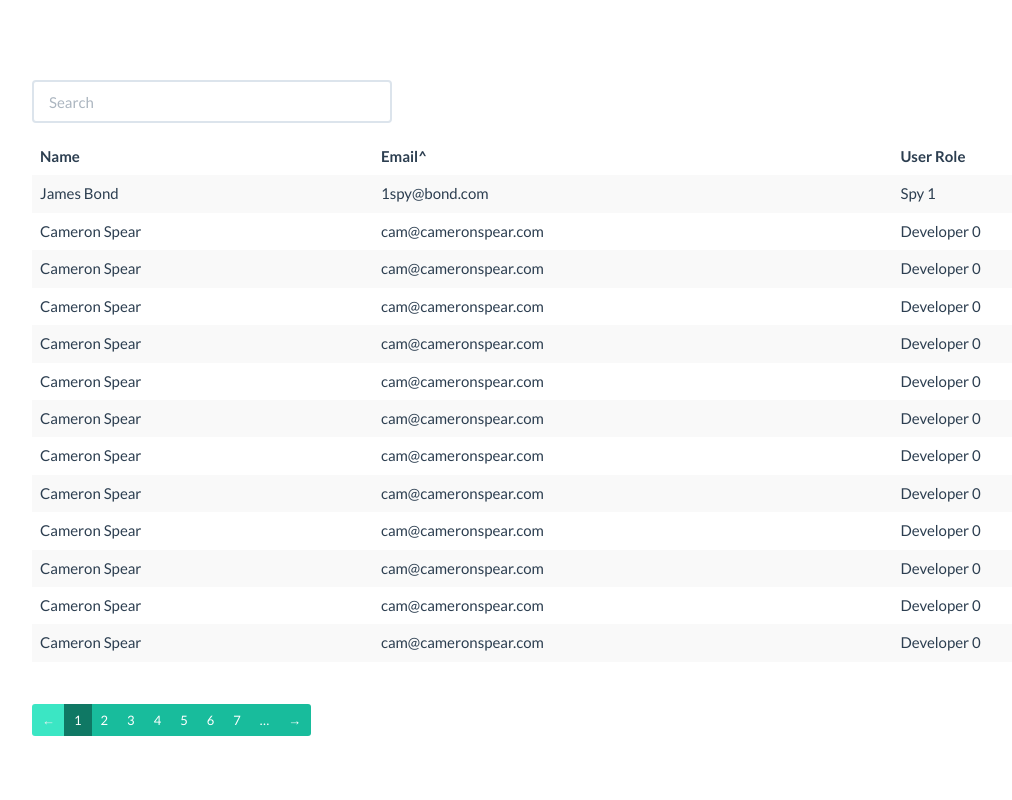
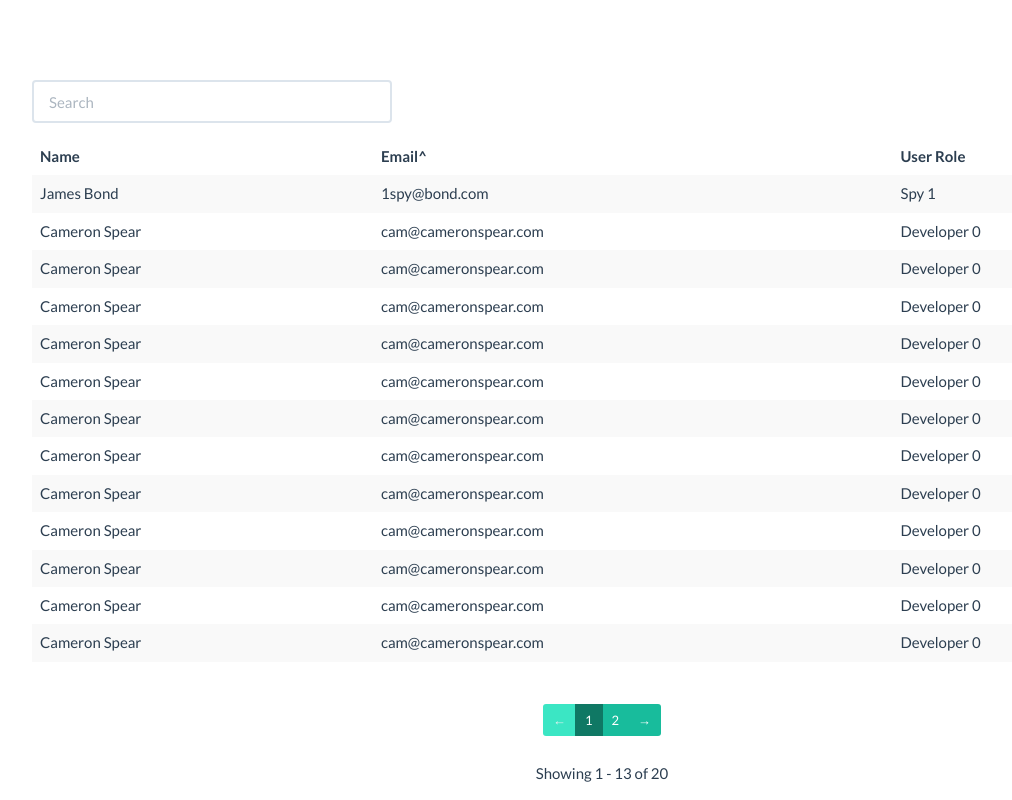
Before and after one commit to CWSpear/awesome-list, a website: page index.html in a window 1280 px wide. Shown: the whole page, without its empty margins (38-1050 px from the left). Drawn offline with nearby package versions, Linux system fonts and the light colour scheme; files that its build step writes are made by us from their sources.

Commit message:
Expose some options for displaying info about paging.
i.e. "Showing 14 - 19 of 19 (filtered from a total of 20)"

```diff
--- a/demo/script.js
+++ b/demo/script.js
@@ -6,7 +6,7 @@
             awesomeOptionsProvider.setPaginationNext('→');
         })
         .controller('DemoCtrl', function ($scope, users, $timeout) {
-            $scope.users = users.get(12345, false);
+            $scope.users = users.get(20, false);
         })
         .factory('users', function () {
             return {
--- a/demo/style.css
+++ b/demo/style.css
@@ -34,3 +34,7 @@
 .awesome-sorted.awesome-sorted-reverse:after {
     content: 'v';
 }
+
+.center {
+    text-align: center;
+}
--- a/index.html
+++ b/index.html
@@ -12,7 +12,7 @@
     <div class="demo-spacer" style="height:80px"></div>
     <div class="container">
         <!-- "items" is the items in the full list, "displayed" is the items it'll show after filtering, sorting and paging -->
-        <awesome-list items="users" displayed="displayedUsers" initial-sort="email">
+        <awesome-list items="users" displayed="displayedUsers" filtered="filteredUsers" initial-sort="email">
             <div class="pre-table-header row">
                 <div class="col-md-4">
                     <div class="form-group">
@@ -42,8 +42,15 @@
                 </tbody>
             </table>
 
-            <!-- single tag pagination! (opts forthcoming) -->
-            <awesome-pagination chomp="7" page-size="13" class="pagination pagination-sm"></awesome-pagination>
+            <div class="center">
+                <!-- single tag pagination! (opts forthcoming) -->
+                <awesome-pagination ng-init="pageSize = 13" cur-page="curPage" chomp="7" page-size="pageSize" class="pagination pagination-sm"></awesome-pagination>
+
+                <div>
+                    Showing {{ (curPage) * pageSize + 1 }} - {{ ((curPage) * pageSize) + displayedUsers.length }} of {{ filteredUsers.length }}
+                    <span ng-show="filteredUsers.length < users.length">(filtered from a total of {{ users.length }})</span>
+                </div>
+            </div>
         </awesome-list>
     </div>
 
--- a/src/awesome-list.js
+++ b/src/awesome-list.js
@@ -7,7 +7,7 @@
 
     function awesomeList($filter, $parse) {
         return {
-            scope: { items: '=', displayed: '=' },
+            scope: { items: '=', displayed: '=', filtered: '=?' },
             // that word you use... I do not think it means what you think it means
             transclude: true,
             replace: true,
--- a/src/awesome-pagination.js
+++ b/src/awesome-pagination.js
@@ -11,6 +11,7 @@
             scope: {
                 pageSize: '=?',
                 chomp: '@?',
+                curPage: '=?',
             },
             replace: true,
             template: `
```
Also changed, not shown: dist/awesome-list.js, dist/awesome-list.min.js.
